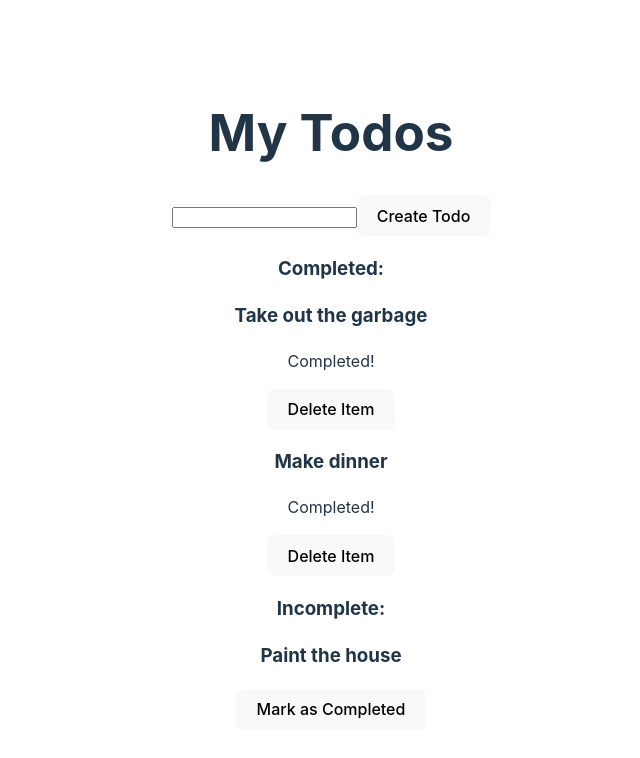
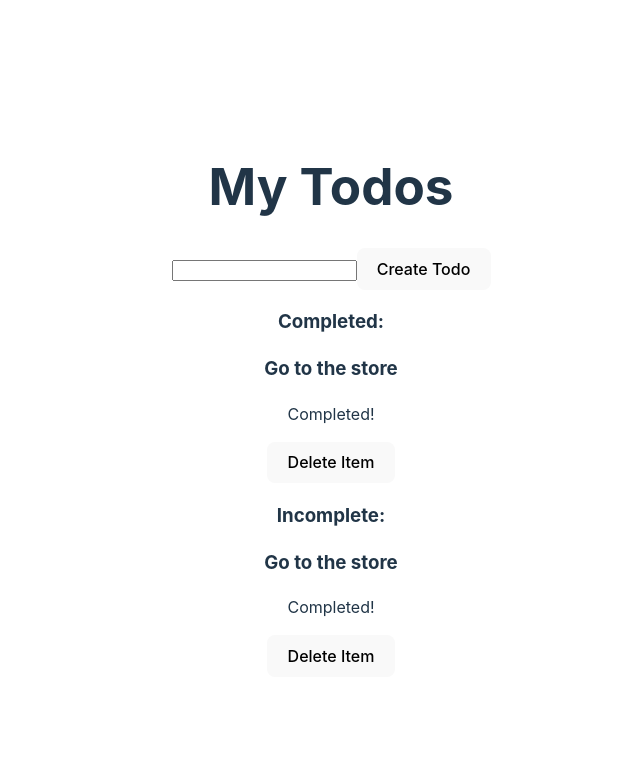
Before and after one commit to ongaikngee/ddkln_todo-list-app, a React (Vite) app: page / in a window 1280 px wide. Shown: the top 758 px of the page, without its empty margins (309-949 px from the left). Built offline with nearby package versions, Linux system fonts and the light colour scheme.

Commit message:
implement Redux store with todoSlice and update TodoList component to use Redux state

```diff
--- a/src/TodoList.jsx
+++ b/src/TodoList.jsx
@@ -1,19 +1,20 @@
+import { useSelector } from "react-redux";
 import NewTodoForm from "./NewTodoForm";
 import TodoListItems from "./TodoListItems";
 
 export default function TodoList({
-  completedTodos,
-  incompletedTodos,
   onCreateClick,
   onDeleteClicked,
   onCompletedClicked,
 }) {
+
+  const todos = useSelector(state => state.todos.value)
   return (
     <div>
       <h1>My Todos</h1>
       <NewTodoForm onCreateClick={onCreateClick} />
       <h3>Completed:</h3>
-      {completedTodos.map((todo, index) => (
+      {todos.map((todo, index) => (
         <TodoListItems
           todo={todo}
           key={index}
@@ -21,7 +22,7 @@ export default function TodoList({
         />
       ))}
       <h3>Incomplete:</h3>
-      {incompletedTodos.map((todo, index) => (
+      {todos.map((todo, index) => (
         <TodoListItems
           todo={todo}
           key={index}
--- a/src/main.jsx
+++ b/src/main.jsx
@@ -2,11 +2,14 @@ import React from "react";
 import ReactDOM from "react-dom/client";
 import { configureStore } from "@reduxjs/toolkit";
 import { Provider } from "react-redux";
+import { todoSlice } from "./todoSlice";
 import App from "./App.jsx";
 import "./index.css";
 
 const store = configureStore({
-  reducer:{}
+  reducer: {
+    todos: todoSlice.reducer,
+  },
 });
 
 ReactDOM.createRoot(document.getElementById("root")).render(
--- /dev/null
+++ b/src/todoSlice.js
@@ -0,0 +1,33 @@
+import { createSlice } from "@reduxjs/toolkit";
+
+export const todoSlice = createSlice({
+  name: "todos",
+  initialState: {
+    value: [
+      {
+        text: "Go to the store",
+        isCompleted: true,
+      },
+    ],
+  },
+  reducers: {
+    createTodo: (state) => {
+      state.value = [
+        ...state.value,
+        {
+          text: "New Todo",
+          isCompleted: false,
+        },
+      ];
+    },
+    markTodoAsCompleted: (state) => {
+      const text = "New Todo";
+      const todo = state.value.find((t) => t.text === text);
+      todo.isCompleted = true;
+    },
+    deleteTodo: (state) => {
+      const text = "New Todo";
+      state.value - state.value.filter((t) => t.text !== text);
+    },
+  },
+});
```
